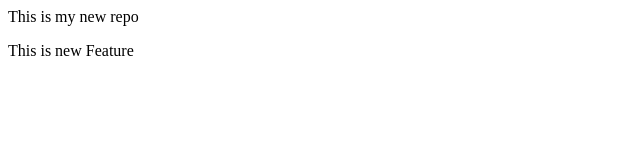
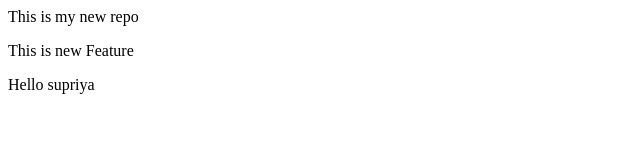
Before and after one commit to Supriya1028/Localrepo, a plain HTML site: page index.html in a window 1280 px wide. Shown: the whole page, without its empty margins (0-640 px from the left). Drawn offline with Linux system fonts and the light colour scheme.

Commit message:
Update index.html

```diff
--- a/index.html
+++ b/index.html
@@ -1,2 +1,3 @@
 <p>This is my new repo</p>
 <p>This is new Feature</p>
+<p>Hello supriya</p>
```
